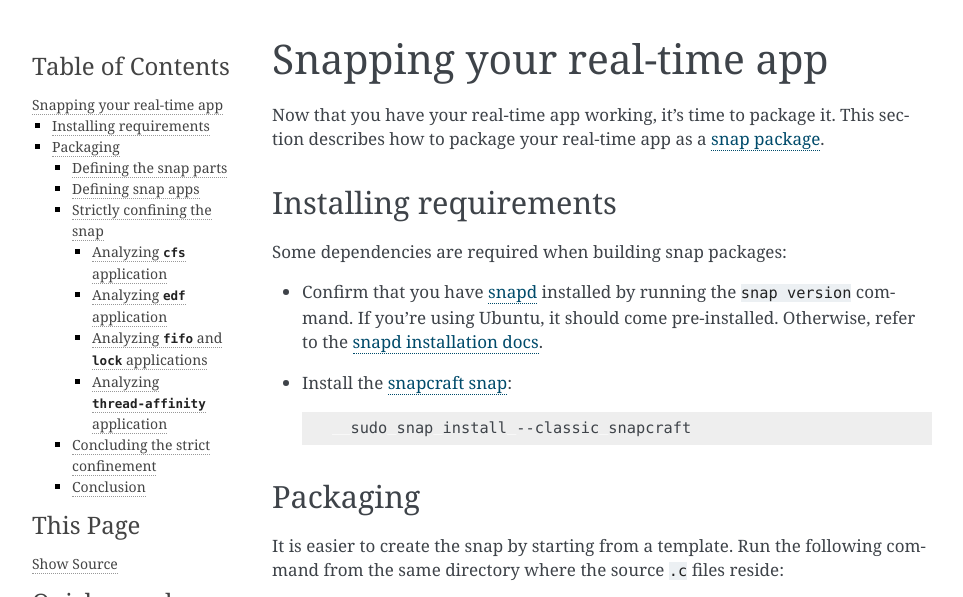
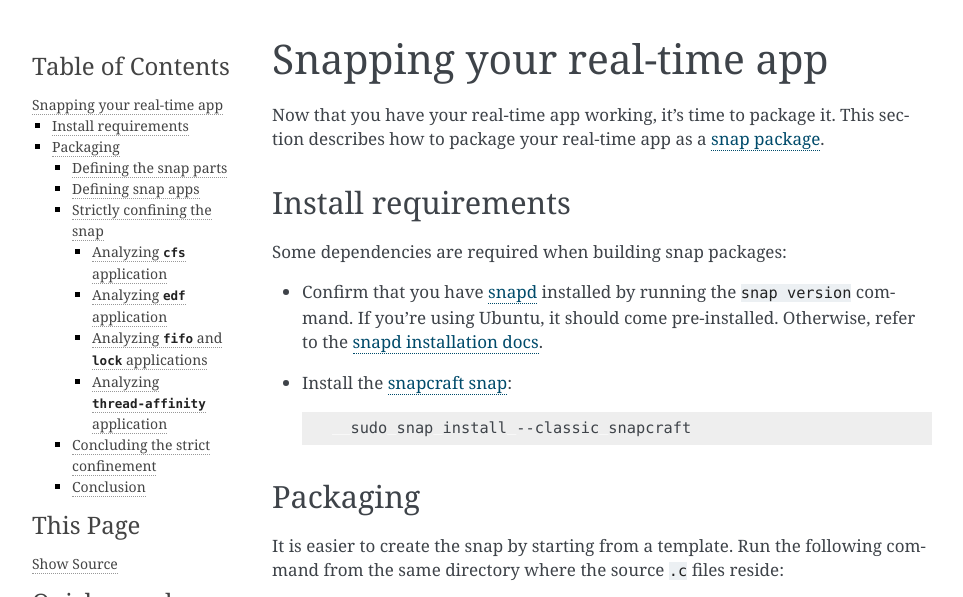
Before and after one commit to canonical/real-time-ubuntu-docs, a Sphinx documentation site: the page built from docs/tutorial/7-snapping.md, in a window 1280 px wide and 900 px high, cut to the strip 0-597 px from the top of the window. Shown: the whole strip, without its empty margins (148-1111 px from the left). Built offline with Sphinx 7.4.7, drawn with Linux system fonts in a browser that asks for light colours.

Commit message:
refact: action-oriented heading
Co-authored-by: AnneCYH <anne.chew@canonical.com>

```diff
--- a/docs/tutorial/7-snapping.md
+++ b/docs/tutorial/7-snapping.md
@@ -3,7 +3,7 @@
 Now that you have your real-time app working, it's time to package it.
 This section describes how to package your real-time app as a [snap package][snapcraft.io].
 
-## Installing requirements
+## Install requirements
 
 Some dependencies are required when building snap packages:
 
```
